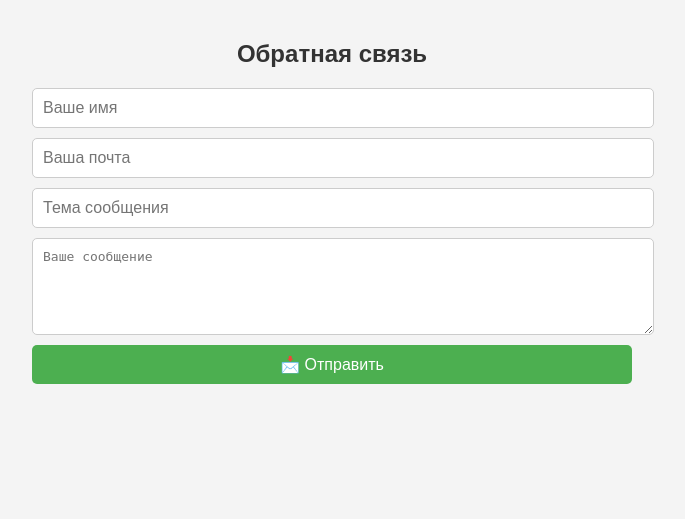
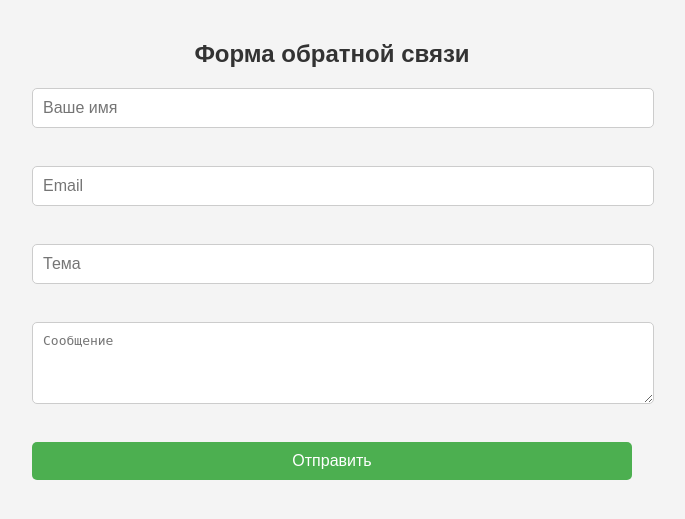
Before and after one commit to KakariA2/trader_diary, a Flask app: template templates/feedback.html in a window 1280 px wide. Shown: the top 519 px of the page, without its empty margins (308-993 px from the left). Run offline with Flask 3, Linux system fonts and the light colour scheme; the template is opened without the code that fills it, so the values that code supplies are empty.

```diff
--- a/templates/feedback.html
+++ b/templates/feedback.html
@@ -49,14 +49,16 @@
 </head>
 <body>
 
-<h2>Обратная связь</h2>
-
-<form method="POST" action="/feedback">
-    <input type="text" name="name" placeholder="Ваше имя" required>
-    <input type="email" name="email" placeholder="Ваша почта" required>
-    <input type="text" name="subject" placeholder="Тема сообщения" required>
-    <textarea name="message" placeholder="Ваше сообщение" rows="5" required></textarea>
-    <button type="submit">📩 Отправить</button>
+<h2>Форма обратной связи</h2>
+{% if success %}
+  <p style="color: green;">Спасибо! Сообщение отправлено.</p>
+{% endif %}
+<form method="POST">
+  <input type="text" name="name" placeholder="Ваше имя" required><br>
+  <input type="email" name="email" placeholder="Email" required><br>
+  <input type="text" name="topic" placeholder="Тема"><br>
+  <textarea name="message" placeholder="Сообщение" rows="4" required></textarea><br>
+  <button type="submit">Отправить</button>
 </form>
 
 {% if confirmation %}
--- a/templates/welcome.html
+++ b/templates/welcome.html
@@ -53,6 +53,7 @@
         <p>Простой и удобный дневник трейдера — записывай сделки, анализируй статистику, сохраняй скриншоты и контролируй результат.</p>
         <a href="{{ url_for('google.login') }}" class="btn">Войти через Google</a>
         <a href="/register" class="btn">Зарегистрироваться</a>
+        <a href="/feedback" class="btn">📩 Написать сообщение</a>
     </div>
 </body>
 </html>
```
Also changed, not shown: templates/register.html (+9 -3 lines).
